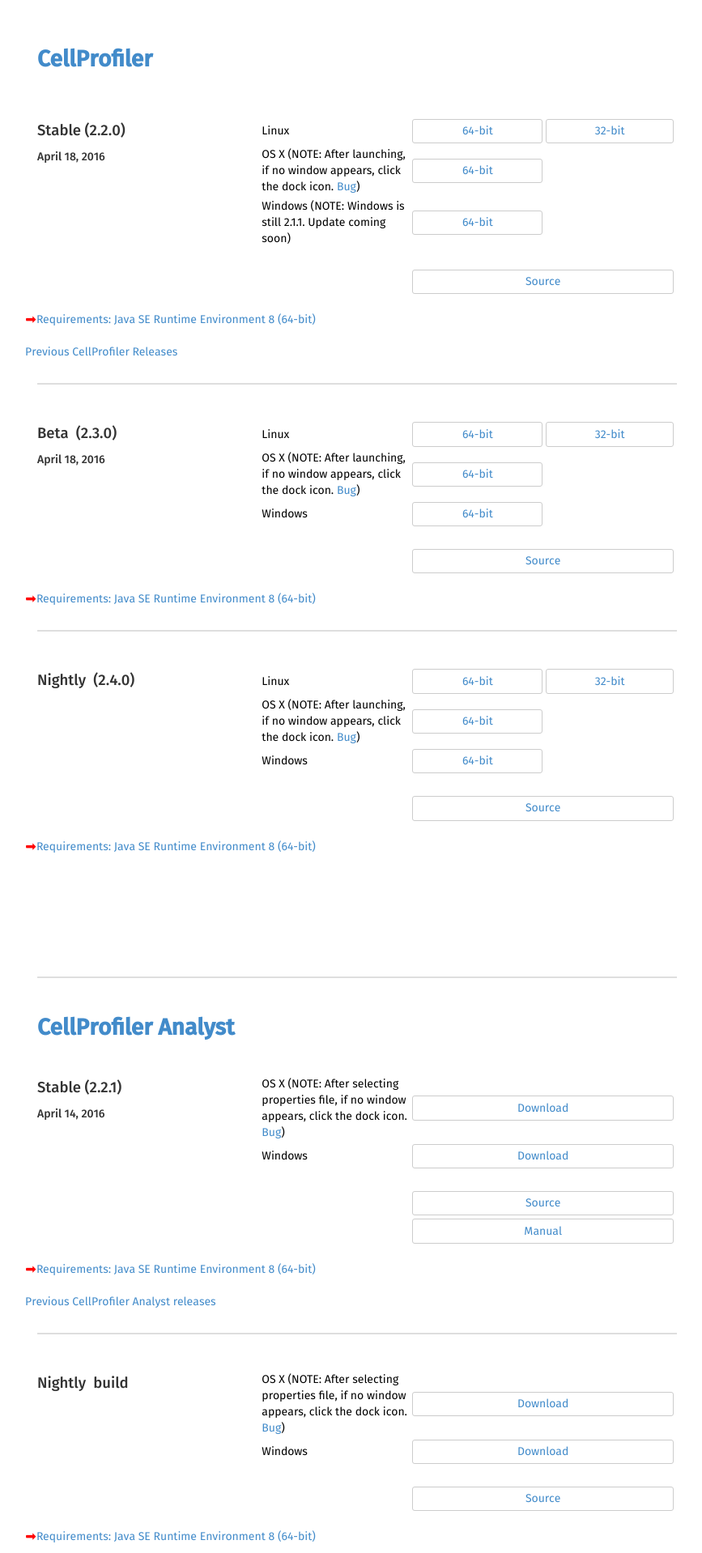
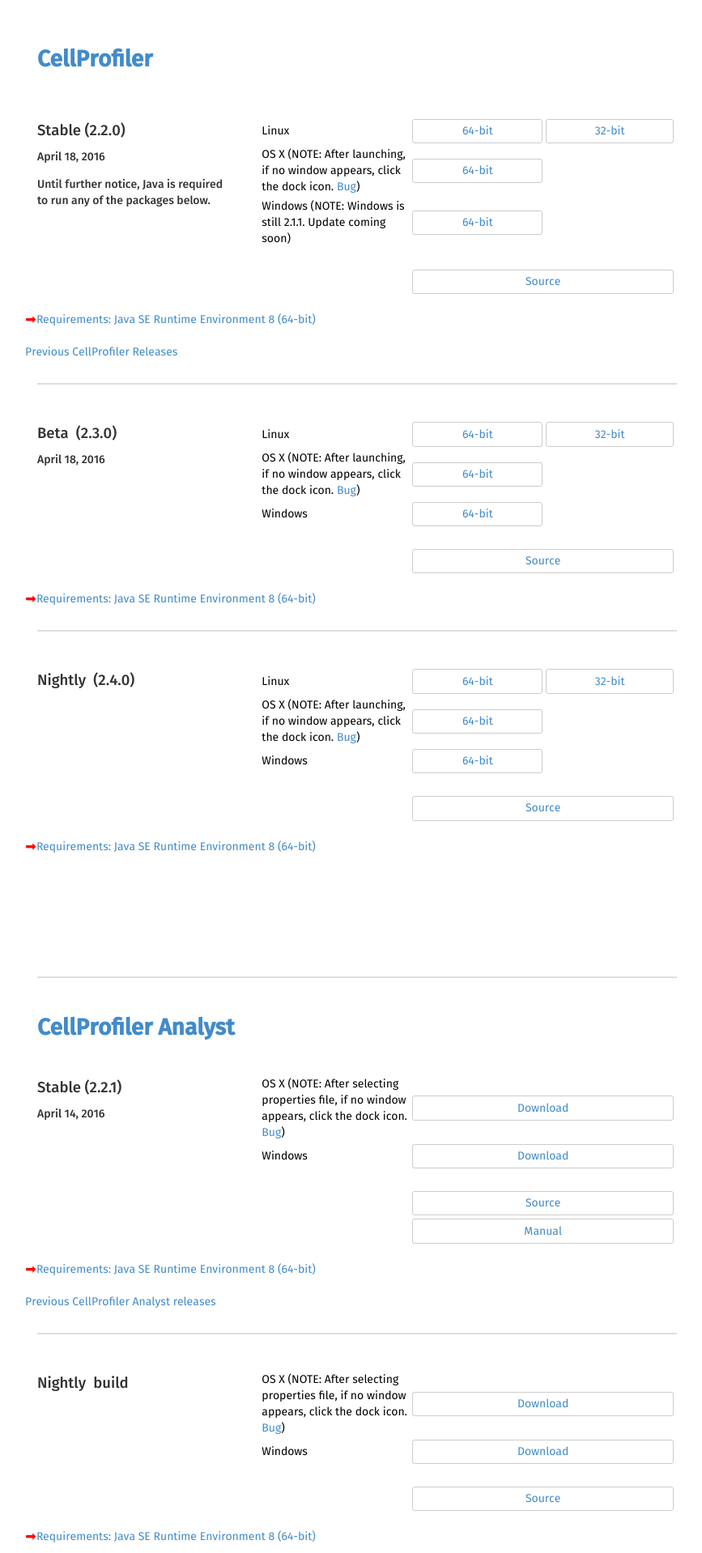
Before and after one commit to CellProfiler/cellprofiler.github.com-backup, a Jekyll site: the page built from releases/index.html, in a window 1280 px wide. Shown: the whole page at 81% size, without its empty margins (199-1066 px from the left). Built offline with Jekyll 4.4.1, drawn with Linux system fonts in a browser that asks for light colours.

Commit message:
add note about dependency

```diff
--- a/releases/index.html
+++ b/releases/index.html
@@ -9,6 +9,8 @@
     <h2 id="stable">Stable (2.2.0)</h2>
 
     <h3>April 18, 2016</h3>
+
+    <h3>Until further notice, Java is required to run any of the packages below.</h3>
   </div>
 
   <div class="col-md-8">
```
